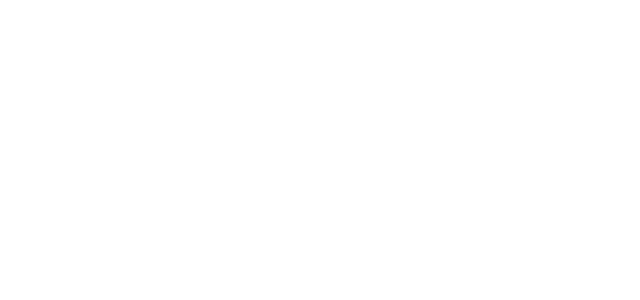
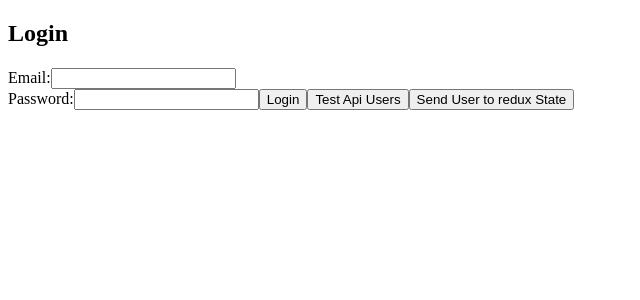
Before and after one commit to FelipeFloresWeb/ReactTestsApiRedux, a React (Create React App) app: page /login in a window 1280 px wide. Before the commit this address had no page. Shown: the top 300 px of the page, without its empty margins (0-640 px from the left). Built offline with nearby package versions, Linux system fonts and the light colour scheme.

Commit message:
:recycle:The Login page has been improved and now has a reset action for the logged in user.

```diff
--- a/src/App.jsx
+++ b/src/App.jsx
@@ -1,5 +1,7 @@
 import React from 'react';
-import { BrowserRouter, Route, Routes } from 'react-router-dom';
+import {
+  BrowserRouter, Route, Routes, Navigate,
+} from 'react-router-dom';
 import Login from './pages/Login';
 import Main from './pages/Main';
 
@@ -7,7 +9,8 @@
   return (
     <BrowserRouter>
       <Routes>
-        <Route path="/" element={<Login />} />
+        <Route path="/" element={<Navigate replace to="/login" />} />
+        <Route path="/login" element={<Login />} />
         <Route path="/main/" element={<Main />} />
       </Routes>
     </BrowserRouter>
```
